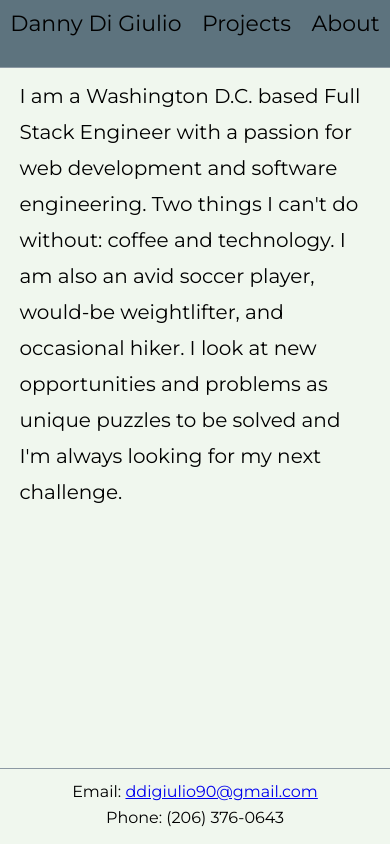
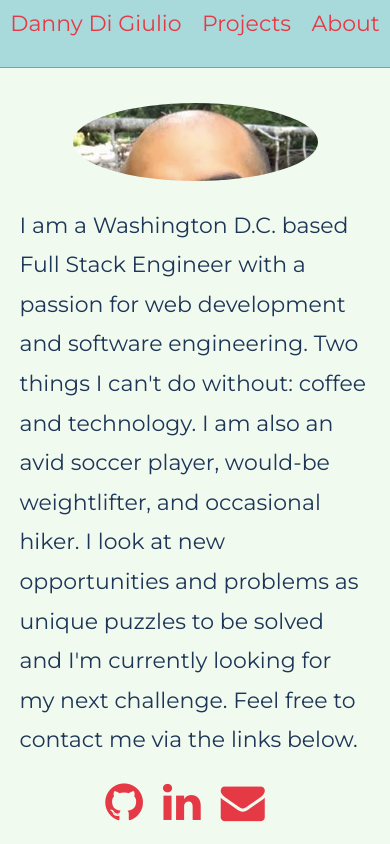
Before and after one commit to ddigiulio/ddigiulio.github.io, a plain HTML site: page index.html in a window 390 px wide. Drawn offline with nearby package versions, Linux system fonts and the light colour scheme.

Commit message:
final changes

```diff
--- a/index.html
+++ b/index.html
@@ -5,7 +5,8 @@
   <title>Danny Di Giulio</title>
   <meta charset="utf-8">
   <meta name="viewport" content="width=device-width, initial-scale=1">
-  <link rel="stylesheet" href="main.css">
+  <link rel="stylesheet" href="https://cdnjs.cloudflare.com/ajax/libs/font-awesome/4.7.0/css/font-awesome.min.css">  <link rel="stylesheet" href="main.css">
+
   <link href="https://fonts.googleapis.com/css?family=Montserrat|Rubik" rel="stylesheet">
 
   <script src="https://ajax.googleapis.com/ajax/libs/jquery/3.2.0/jquery.min.js"></script>
@@ -15,8 +16,8 @@
 
 <body>
   <div class="wrapper">
-    <header>
-    </header>
+    <!-- <header>
+    </header> -->
     <section>
       <div class="nav">
         <div class="pic"></div>
@@ -29,10 +30,16 @@
       <div class="main-content">
         <div class="content-wrap">
           <div class="landingBio">
+              <div class="pic2"></div>
             <p class="bio">I am a Washington D.C. based Full Stack Engineer with a passion for web development and software engineering.
               Two things I can't do without: coffee and technology. I am also an avid soccer player, would-be weightlifter,
-              and occasional hiker. I look at new opportunities and problems as unique puzzles to be solved and I'm always
-              looking for my next challenge.</p>
+              and occasional hiker. I look at new opportunities and problems as unique puzzles to be solved and I'm currently
+              looking for my next challenge.  Feel free to contact me via the links below.</p>
+              <ul class="social">
+                <li><a class="social-links" href="https://github.com/ddigiulio" target="_blank"><i class="fa fa-github fa-2x" aria-hidden="true"></i></a></li>
+                <li><a class="social-links" href="https://www.linkedin.com/in/daniel-di-giulio-a5a9a1122/" target="_blank"><i class="fa fa-linkedin fa-2x" aria-hidden="true"></i></a></li>
+                <li><a class="social-links" href="mailto:ddigiulio90@gmail.com"><i class="fa fa-envelope fa-2x" aria-hidden="true"></i></a></li>
+              </ul>
           </div>
           <div class="about">
             <p class="bio">I've always been fascinated by programming. I made my first program when I was eight - a simple dominoes game
@@ -41,7 +48,6 @@
               I helped create bioinformatics software to sequence the DNA of bacterial cells using Bayesian statistics and the
               Viterbi path algorithm. After college, I decided to take a web development bootcamp with Thinkful Inc. to further
               my development skills and build a career in this exciting industry.</p>
-            <p class="bio">I am currently looking for work and can be contacted via the contact info at the bottom of the page. </p>
           </div>
           <div class="project-wrap">
             <div class="projects">
@@ -117,15 +123,14 @@
       </div>
 
     </section>
-    <footer>
+    <!-- <footer>
       <div class="contactInfo">
         <span>Email:</span>
         <a href="mailto:ddigiulio90@gmail.com">ddigiulio90@gmail.com</a>
         <br/>
         <span>Phone: (206) 376-0643</span>
       </div>
-
-    </footer>
+    </footer> -->
   </div>
 
 
--- a/main.css
+++ b/main.css
@@ -4,25 +4,23 @@
   border: 0;
   outline: 0;
   font-size: 100%;
+  text-decoration: none;
 }
 body{
-  background-color: #F0F7EE
+  background-color: #F1FAEE
 }
 
-header {
-  height: 75px;
 
-}
-footer {
+/* footer {
   position: absolute;
   height: 75px;
   width: 100%;
   bottom: 0px;
-}
+} */
 
 section{
   display: flex;
-  height: calc(100vh - 150px)
+  height: 100vh
 }
 .nav{
   /* display: flex; */
@@ -30,7 +28,7 @@ section{
   flex: 0 0 25%;
   align-items: center;
   justify-content: center;
-  background-color: #5D737E
+  background-color: #A8DADC
 }
 
 .nav-wrap{
@@ -44,26 +42,44 @@ section{
   vertical-align: middle;
   justify-content: center;
   margin-bottom: 30px;
-  font-size: 22px;
+  font-size: 28px;
+  color: #E63946
 }
 
 .nav-list a:hover {
-  border-bottom: 2px solid #36454f ;
-  font-size: 24px;
+  border-bottom: 2px solid #1D3557;
+  font-size: 34px;
 }
 
 #zero{
   font-size: 22px;
 }
 
+.social {
+  margin:  0 auto;
+  display: flex;
+  list-style-type: none;
+}
+
+.social li {
+  align-self: center;
+  margin: 20px 20px 20px 0;
+}
+
+
+.social-links {
+  color: #E63946;
+}
+
 .pic{
   height: 260px;
-  width: 70%;
+  width: 245px;
   border-radius: 50%;
-  margin: 15px auto 25px;
+  margin: 35px auto 25px;
   background-image: url("image.png");
   background-size: cover;
 }
+
 
 .main-content{
   border-left: 1px solid;
@@ -91,8 +107,9 @@ section{
 
 .bio{
   font-family: 'Montserrat', sans-serif;
-  font-size: 20px;
+  font-size: 24px;
   line-height: 1.8em;
+  color: #1D3557
 }
 
 .project-wrap{
@@ -108,6 +125,7 @@ section{
 .project-about{
   margin-top: 10px;
   font-size: 20px;
+  color: #1D3557;
   font-family: 'Montserrat', sans-serif;
   line-height: 1.8em;
 }
@@ -115,6 +133,7 @@ section{
 .project-title{
   margin-top: 10px;
   font-size: 30px;
+  color: #1D3557;
   text-align: center;
   font-family: 'Rubik', sans-serif;
   line-height: 1.8em;
@@ -150,6 +169,7 @@ section{
   display: flex;
   justify-content: center;
   flex-direction: column;
+  color: #457B9D
 }
 
 .contactInfo{
@@ -167,10 +187,14 @@ section{
   .pic{
     display: none;
   }
-  footer{
-    border-top-style: solid;
-    border-top-width: thin;
-    border-top-color: #8c99a3
+  .pic2{
+      height: 260px;
+      width: 245px;
+      border-radius: 50%;
+      margin: 25px auto 25px;
+      background-image: url("image.png");
+      background-size: cover;
+
   }
   section{
     height: calc(100vh -25px);
@@ -195,16 +219,25 @@ section{
   }
   .nav-list a:click {
     border-bottom: 2px solid #36454f ;
-    font-size: 24px;
+    font-size: 26px;
+  }
+  .nav-list a:hover {
+    border-bottom: 2px solid #36454f ;
+    font-size: 26px;
   }
   .nav-list li {
     flex: 1 0 auto;
+    font-size: 22px;
     align-self: flex-end;
   }
 
   .landingBio{
     margin-top: 10px;
     flex-direction: column;
+  }
+
+  .bio{
+    font-size: 22px;
   }
 
   .project-wrap{
```
